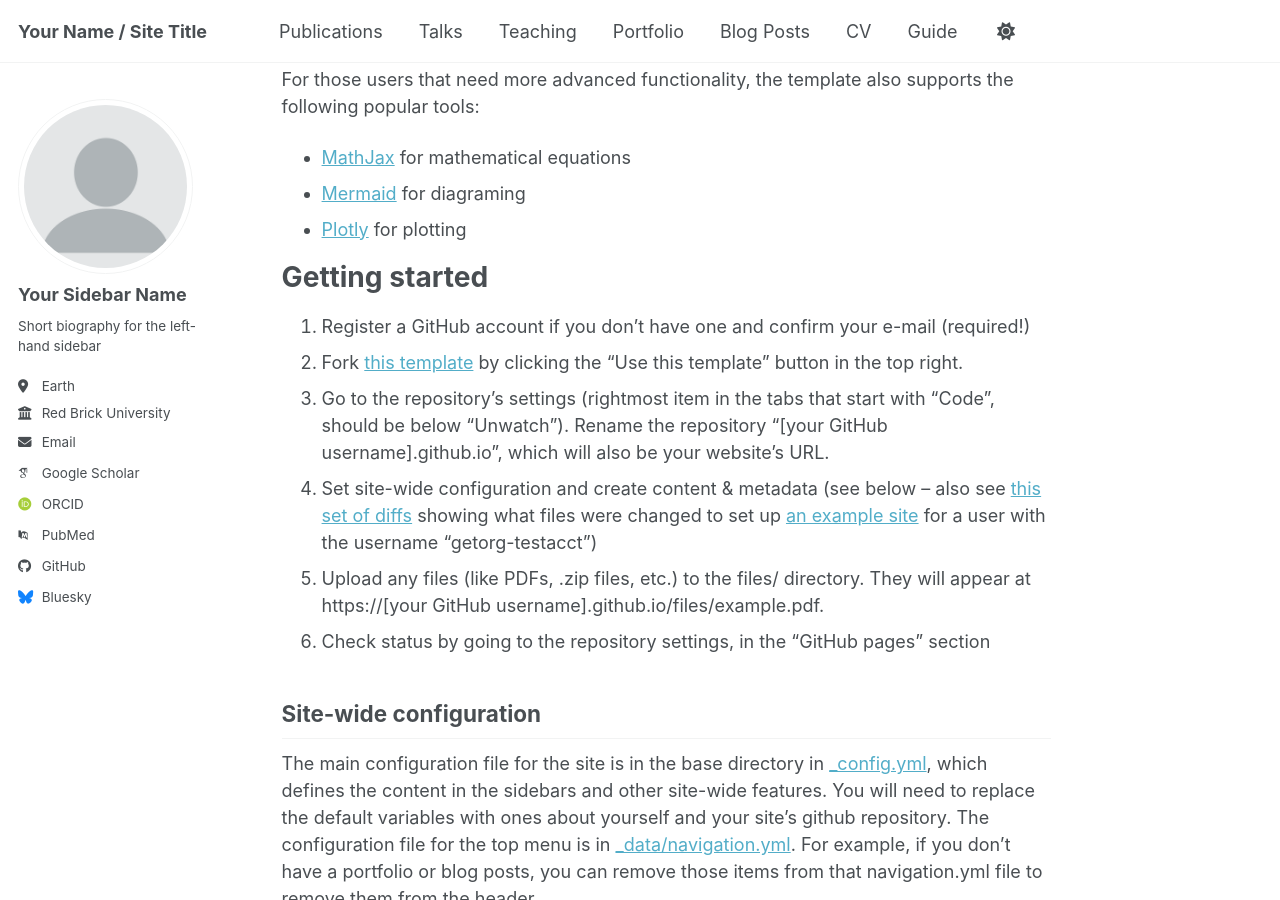
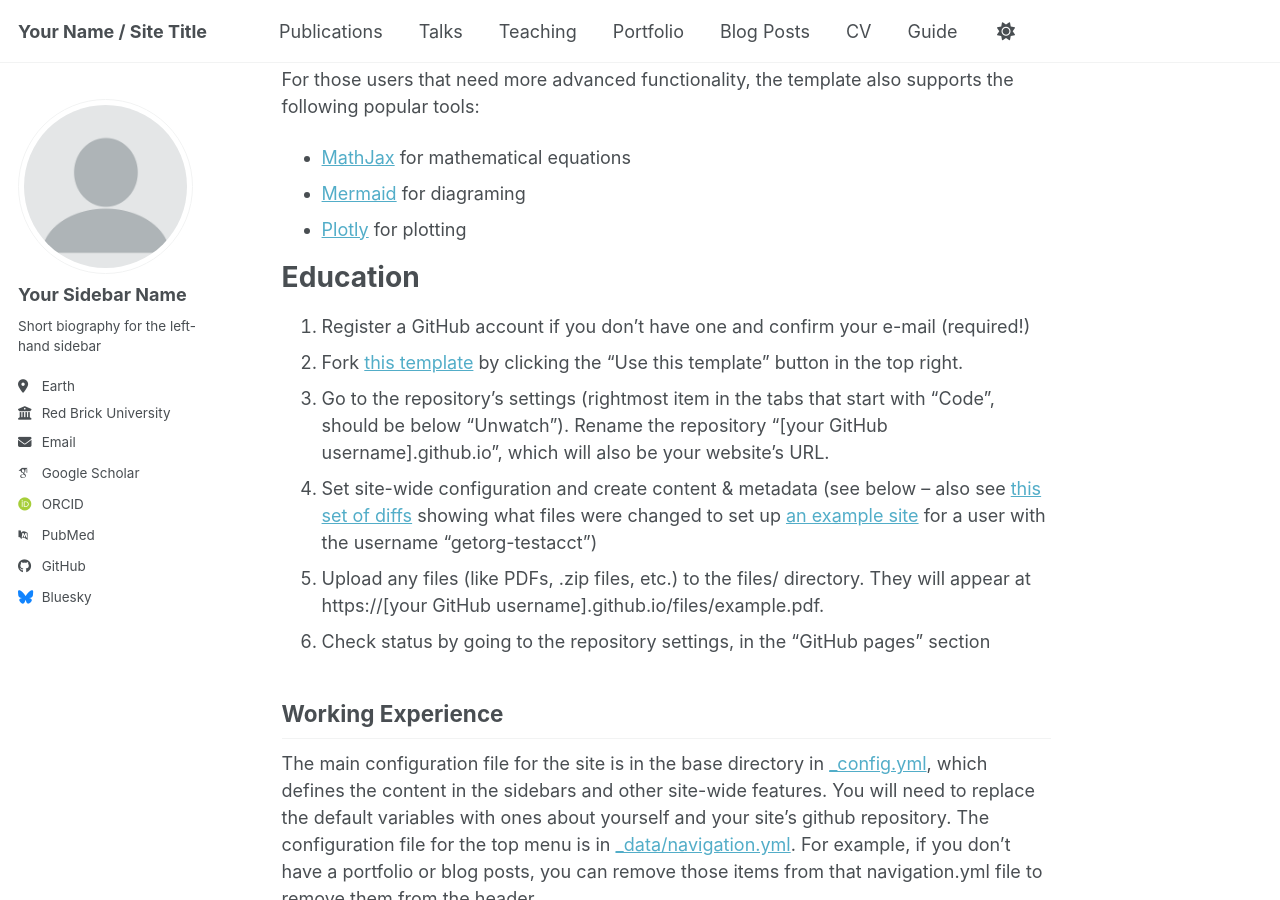
Before and after one commit to PPXU0907/PPXU0907, a Jekyll site: the page built from _pages/about.md, in a window 1280 px wide and 900 px high, scrolled down 734 px. Built offline with Jekyll 4.4.1, drawn with Linux system fonts in a browser that asks for light colours; some web fonts are replaced; a script bundle is joined from its source files by our own code; library files that are not in the unit come from our copies.

Commit message:
Update section titles in about.md

```diff
--- a/_pages/about.md
+++ b/_pages/about.md
@@ -19,7 +19,7 @@ For those users that need more advanced functionality, the template also support
 - [Mermaid](https://mermaid.js.org/) for diagraming
 - [Plotly](https://plotly.com/javascript/) for plotting
 
-Getting started
+Education
 ======
 1. Register a GitHub account if you don't have one and confirm your e-mail (required!)
 1. Fork [this template](https://github.com/academicpages/academicpages.github.io) by clicking the "Use this template" button in the top right.
@@ -28,7 +28,7 @@ Getting started
 1. Upload any files (like PDFs, .zip files, etc.) to the files/ directory. They will appear at https://[your GitHub username].github.io/files/example.pdf.
 1. Check status by going to the repository settings, in the "GitHub pages" section
 
-Site-wide configuration
+Working Experience
 ------
 The main configuration file for the site is in the base directory in [_config.yml](https://github.com/academicpages/academicpages.github.io/blob/master/_config.yml), which defines the content in the sidebars and other site-wide features. You will need to replace the default variables with ones about yourself and your site's github repository. The configuration file for the top menu is in [_data/navigation.yml](https://github.com/academicpages/academicpages.github.io/blob/master/_data/navigation.yml). For example, if you don't have a portfolio or blog posts, you can remove those items from that navigation.yml file to remove them from the header.
 
```
